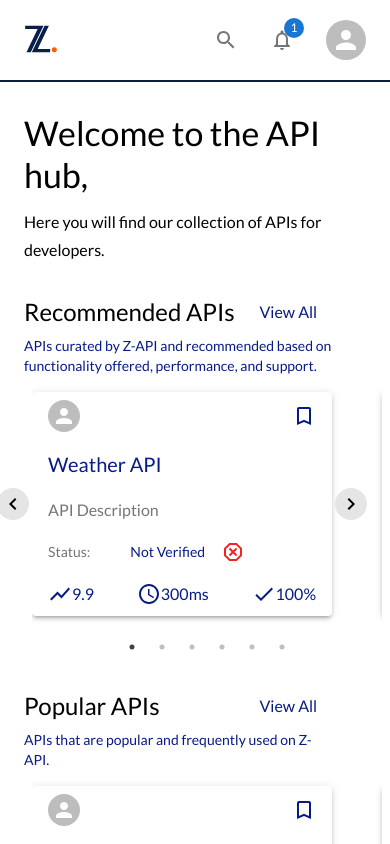
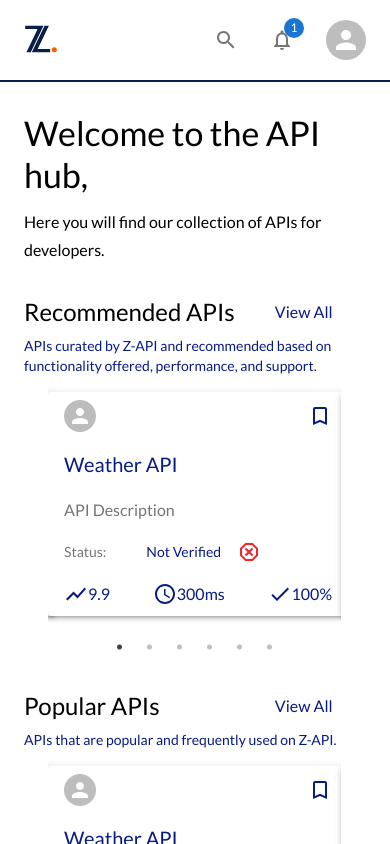
Before and after one commit to Vinyl-Davyl/zapi-dummy-fe, a React (Create React App) app: page / in a window 390 px wide. Shown: the top 844 px of the page. Built offline with nearby package versions, Linux system fonts and the light colour scheme.

Commit message:
added a new page

```diff
--- a/src/components/ApiDetails.jsx
+++ b/src/components/ApiDetails.jsx
@@ -3,10 +3,11 @@ import {Stack, Typography, Divider, Avatar, Link} from '@mui/material'
 import BookmarkBorderIcon from '@mui/icons-material/BookmarkBorder';
 
 const ApiDetails = ({name, pricing, isVerified, author, lastUpdated, category, featured, image}) => {
+
   return (
-    <Stack direction={{xs: 'column', sm: 'column', md: 'row', lg: 'row'}} alignItems='center'>
+  <Stack direction={{xs: 'column', sm: 'column', md: 'row', lg: 'row'}} alignItems='center'>
     <Avatar src={image} sx={{width: 50, height: 50, margin: '0 1rem'}} />
-   <Stack direction='column'>
+    <Stack direction='column'>
      <Stack direction={{xs: 'column', sm: 'column', md: 'row', lg: 'row'}} spacing={2} alignItems='center'>
        <Typography variant='h5'>{name}</Typography>
           <BookmarkBorderIcon/>
--- a/src/components/Carousel.jsx
+++ b/src/components/Carousel.jsx
@@ -1,7 +1,7 @@
 import React from 'react'
 import { Link } from 'react-router-dom'
 import { Stack, Typography } from '@mui/material'
-import { ChevronLeft, ChevronRight} from '@mui/icons-material'
+
 import { makeStyles } from '@mui/styles'
 import Slider from 'react-slick'
 import 'slick-carousel/slick/slick.css'
@@ -13,67 +13,16 @@ const array = ['Weather API', 'Entertainmet API', 'Transport API', 'Finance API'
 
 const useStyles = makeStyles({
   carousel_container: {
-    width: '100%',
+    width: '95%',
     height: '250px',
     position: 'relative',
     margin: '0 0.5rem',
-    padding: '0',
-    '@media screen and (max-width: 400px)': {
-      width: '350px'
-    }
-  },
-  arrow_left : {
-    position: 'absolute',
-    top: '50%',
-    left: -35,
-    transform: 'translateY(-50%)',
-    width: '2rem',
-    height: '2rem',
-    display: 'grid',
-    placeItems: 'center',
-    background: 'var(--light)',
-    borderRadius: '50%',
-    zIndex: '1',
-    cursor: 'pointer',
-  },
-  arrow_right : {
-    position: 'absolute',
-    top: '50%',
-    right: 30,
-    transform: 'translateY(-50%)',
-    width: '2rem',
-    height: '2rem',
-    display: 'grid',
-    placeItems: 'center',
-    background: 'var(--light)',
-    borderRadius: '50%',
-    zIndex: '1',
-    cursor: 'pointer',
-    '@media screen and (max-width: 400px)': {
-      right: 15,
+    padding: '0 1rem',
+    '@media screen and (max-width: 1100px)': {
+      width: '100%'
     }
   }
 })
-
-const NextArrow = (props) => {
-  const classes = useStyles()
-  const { onClick } = props
-  return (
-    <div className={classes.arrow_right} onClick={onClick}>
-      <ChevronRight />
-    </div>
-  )
-}
-
-const PrevArrow = (props) => {
-  const classes = useStyles()
-  const { onClick } = props
-  return (
-    <div className={classes.arrow_left} onClick={onClick}>
-      <ChevronLeft />
-    </div>
-  )
-}
 
 const CarouselComponent = ({ header, description, category }) => {
   const classes = useStyles()
@@ -83,11 +32,9 @@ const CarouselComponent = ({ header, description, category }) => {
     speed: 400,
     slidesToShow: 3,
     slidesToScroll: 1,
-    nextArrow: <NextArrow />,
-    prevArrow: <PrevArrow />,
     responsive: [
       {
-        breakpoint: 900,
+        breakpoint: 1000,
         settings: { slidesToShow: 2, slidesToScroll: 1, }
       },
       {
--- a/src/index.css
+++ b/src/index.css
@@ -25,6 +25,7 @@
 }
 
 body {
+  width: 100vw;
   font-family: var(--lato);
   overflow-x: hidden;
 }
--- a/src/pages/ForgotPassword.jsx
+++ b/src/pages/ForgotPassword.jsx
@@ -1,8 +1,56 @@
-import React from 'react'
+import React, { useState } from 'react'
+import { Link } from 'react-router-dom'
+import { Button, Stack, Typography } from '@mui/material'
+import { makeStyles } from '@mui/styles'
+
+import { InputField } from '../components'
+
+const useStyles = makeStyles({
+  form: {
+    width: '50%',
+    display: 'grid',
+    placeItems: 'center',
+    gap: '2rem',
+    marginTop: '3rem',
+    '@media screen and (max-width: 800px)': {
+      width: '90%'
+    },
+    '@media screen and (min-width: 1270px)': {
+      width: '60%'
+    }
+  }
+})
 
 const ForgotPassword = () => {
+  const classes = useStyles()
+  const [email, setEmail] = useState('')
+
+  const handleSubmit = e => {
+    e.preventDefault()
+    console.log(email)
+    setEmail('')
+  }
+
   return (
-    <div>ForgotPassword</div>
+  <Stack direction='column' alignItems='center' textAlign='center' py={1} px={2}>
+    <Typography variant='h5' gutterBottom>
+      Forgot your password?
+    </Typography>
+    <Typography variant='body1'>
+      No need to worry, we'll send you an email with instructions to reset.
+    </Typography>
+    <form className={classes.form} onSubmit={handleSubmit}>
+      <InputField fullWidth type='text' value={email} onChange={(e) => setEmail(e.target.value)} label='Email' placeholder='Enter your email' />
+      <Button type='submit' variant='contained'>
+        reset password
+      </Button>
+    </form>
+    <Typography variant='body1' mt={6}>
+      <Link to='/login'>
+        &larr; Back to log in.
+      </Link>
+    </Typography>
+  </Stack>
   )
 }
 
--- a/src/pages/Home.jsx
+++ b/src/pages/Home.jsx
@@ -8,7 +8,7 @@ import { getApis } from '../redux/features/api/apiSlice'
 
 const useStyles = makeStyles({
   section: {
-    width: '95%',
+    width: '100%',
   },
   main: {
     display: 'flex',
--- a/src/pages/LoginPage.jsx
+++ b/src/pages/LoginPage.jsx
@@ -1,11 +1,13 @@
 import React, { useState } from 'react'
-import { Link } from 'react-router-dom'
-import { Button, Divider, ListItem, Stack, Typography } from '@mui/material'
+import { Link, useNavigate } from 'react-router-dom'
+import { useDispatch } from 'react-redux'
+import { Button, Checkbox, Divider, FormControlLabel, ListItem, Stack, Typography } from '@mui/material'
 import { makeStyles } from '@mui/styles'
 import { CheckCircleOutline } from '@mui/icons-material'
 import { Icon } from '@iconify/react'
 
 import { InputField } from '../components'
+import { login } from '../redux/features/user/userSlice'
 
 const useStyles = makeStyles({
   main: {
@@ -55,38 +57,48 @@ const LoginPage = () => {
   const [email, setEmail] = useState('')
   const [password, setPassword] = useState('')
   const classes = useStyles()
+  const dispatch = useDispatch()
+  const navigate = useNavigate()
 
   const handleSubmit = (e) => {
     e.preventDefault()
     if(!email || !password) return alert('Please fill all fields!')
 
-    console.log({ email, password})
-    setEmail(''); setPassword('');
+    try {
+      dispatch(login({email, password}))
+      setEmail(''); setPassword('');
+      navigate('/')
+    } catch (error) {
+      console.log(error)
+    }
+
   }
 
   return (
     <main className={classes.main}>
       <section className={classes.section}>
-        <Typography variant='h4' my={2}>Login</Typography>
+        <Typography variant='h4' my={2}>Welcome back</Typography>
         <form onSubmit={handleSubmit} className={classes.form}>
           <InputField fullWidth type='email' label='Email' value={email} onChange={(e) => setEmail(e.target.value)} placeholder='johndoe@example.com' />
           <InputField fullWidth type='password' label='Password' value={password} onChange={(e) => setPassword(e.target.value)} placeholder='*******' />
-          <Typography variant='body2' color='textSecondary' my={2}>
-            <Link to='/forgot-password'>
-              Forgot password?
-            </Link>
-          </Typography>
+          <FormControlLabel control={<Checkbox size='small' />} label='Keep me logged in' />
           <Button type='submit' variant='contained'>
             Login
           </Button>
         </form>
+        <Typography variant='body2' color='textSecondary' my={2}>
+          <Link to='/forgot-password'>
+            Forgot password?
+          </Link>
+        </Typography>
         <Typography variant='h6' my={2}>
           Don't have an account?
           <Link to='/signup'> Sign up</Link>
         </Typography>
-        <Divider variant='middle' />
         <Stack direction='column' width='50%' mt={5}>
-          <Typography variant='h5'>Or sign in with</Typography>
+          <Divider variant='middle'>
+            <Typography variant='body1'>or continue with</Typography>
+          </Divider>
           <Button variant='text'>
             Google <Icon icon='akar-icons:google-fill' style={{ fontSize: '1.5rem', marginLeft: '0.5rem' }} />
           </Button>
--- a/src/theme.js
+++ b/src/theme.js
@@ -40,9 +40,7 @@ export const theme = createTheme({
         MuiDivider: {
             styleOverrides: {
                 root: {
-                    width: '100%',
-                    backgroundColor: '#757575',
-                    borderColor: '#757575',
+                    borderColor: 'var(--mid)',
                     borderBottomWidth: 'thin',
                 }
             }
```
Also changed, not shown: 1 other file (tests, documents, lock files or other folders).
